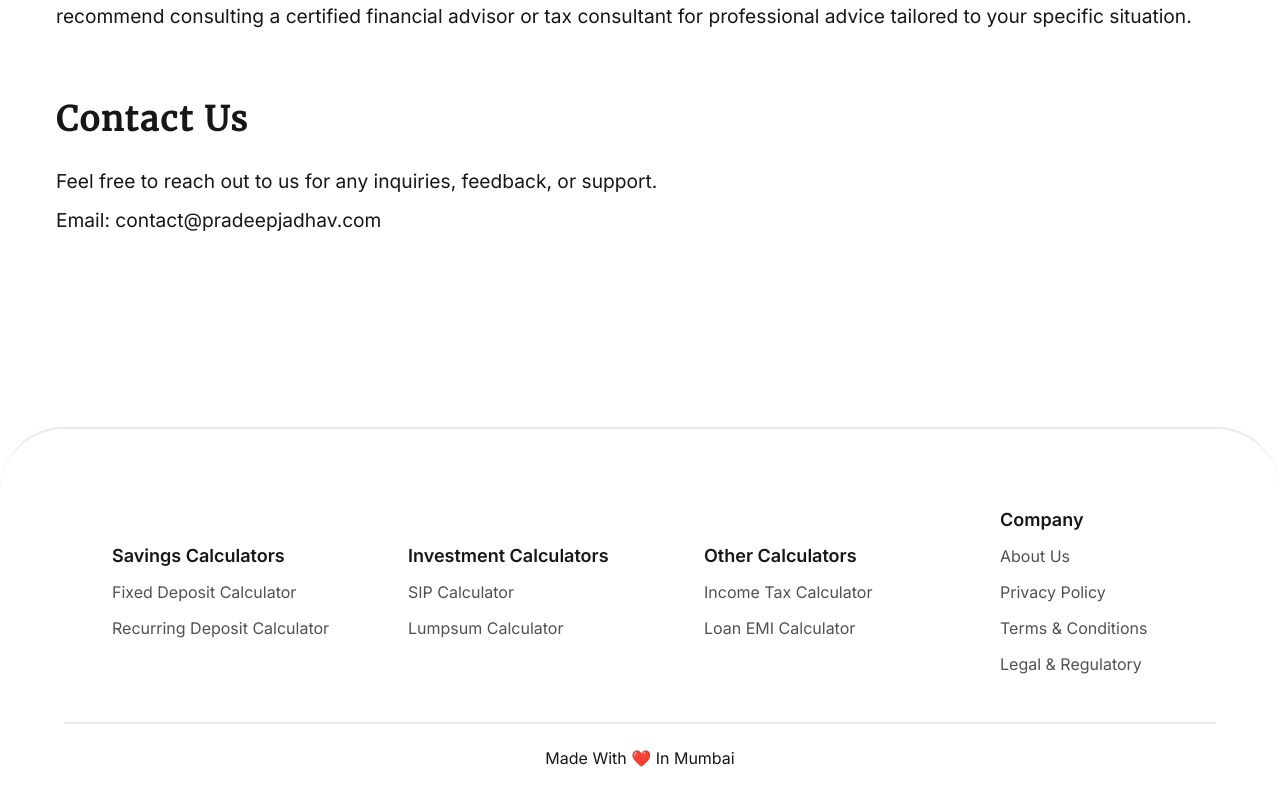
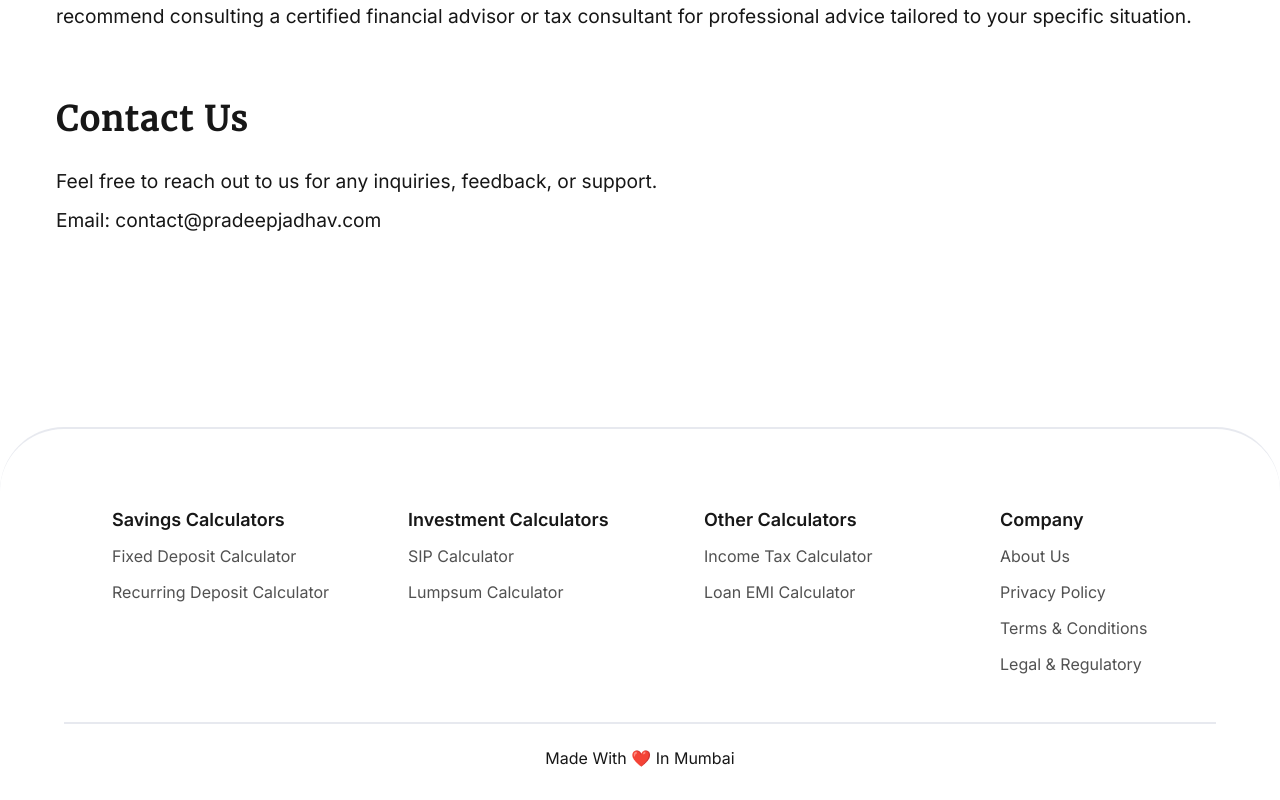
Before and after one commit to Pradeep17Jadhav/investmentcalculators, a Next.js app: page /about-us in a window 1280 px wide. Shown: the part 1247-2047 px from the top of the page. Built offline with nearby package versions, Linux system fonts and the light colour scheme; what @mui/material-nextjs would draw is missing.

Commit message:
fix footer table alignment

```diff
--- a/components/Footer/FooterTable/FooterTable.tsx
+++ b/components/Footer/FooterTable/FooterTable.tsx
@@ -17,13 +17,7 @@ type FooterData = FooterColumn[];
 
 const FooterTable = ({ footerData }: Props) => {
   return (
-    <Grid
-      className={styles.footerTable}
-      container
-      justifyContent="center"
-      alignItems={"center"}
-      spacing={4}
-    >
+    <Grid className={styles.footerTable} container spacing={4}>
       {footerData.map((column) => (
         <Grid key={column.title} item xs={6} sm={6} md={3}>
           <div key={column.title} className={styles.footerColumn}>
```
